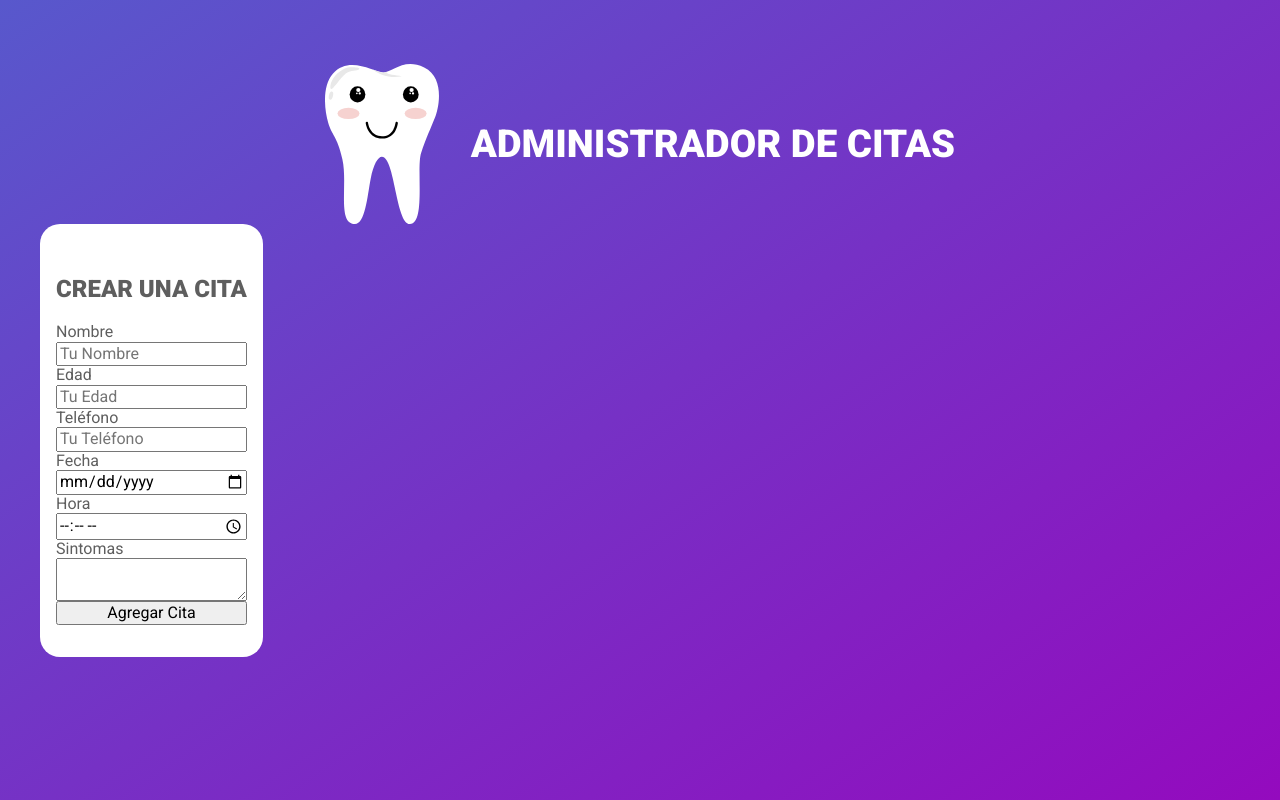
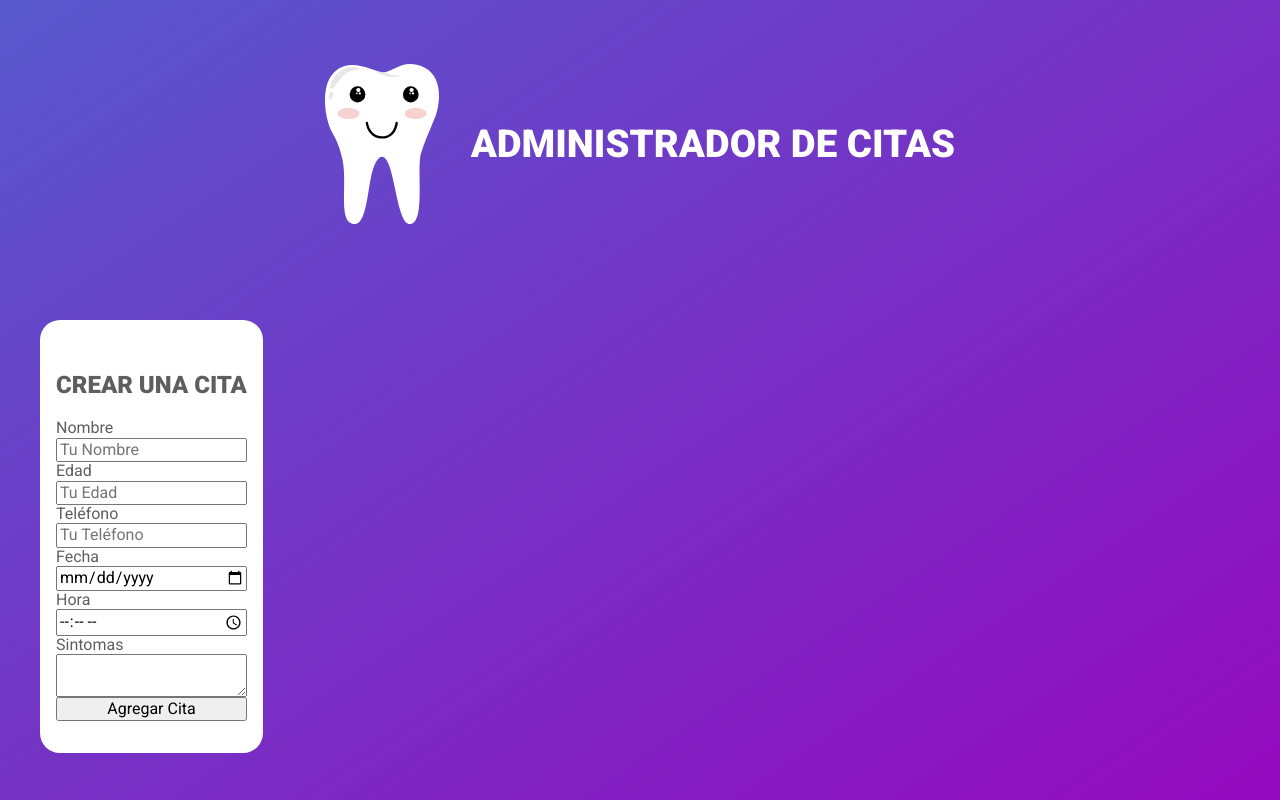
Before and after one commit to FTH-EGC/App-Clientes, a React (Create React App) app: page / in a window 1280 px wide. Built offline with nearby package versions, Linux system fonts and the light colour scheme.

Commit message:
Agregando estilos al Formulario

```diff
--- a/src/components/Formulario.js
+++ b/src/components/Formulario.js
@@ -8,6 +8,11 @@ const Form = styled.form`
     padding: 2rem 1rem;
     border-radius: 20px;
     color: #5E5E5E;
+    margin-top: 3rem;
+
+    @media (min-width: 768px){
+        margin-top: 6rem;
+    }
 
     h2{
         text-align: center;
```
Also changed, not shown: 1 other file (tests, documents, lock files or other folders).
